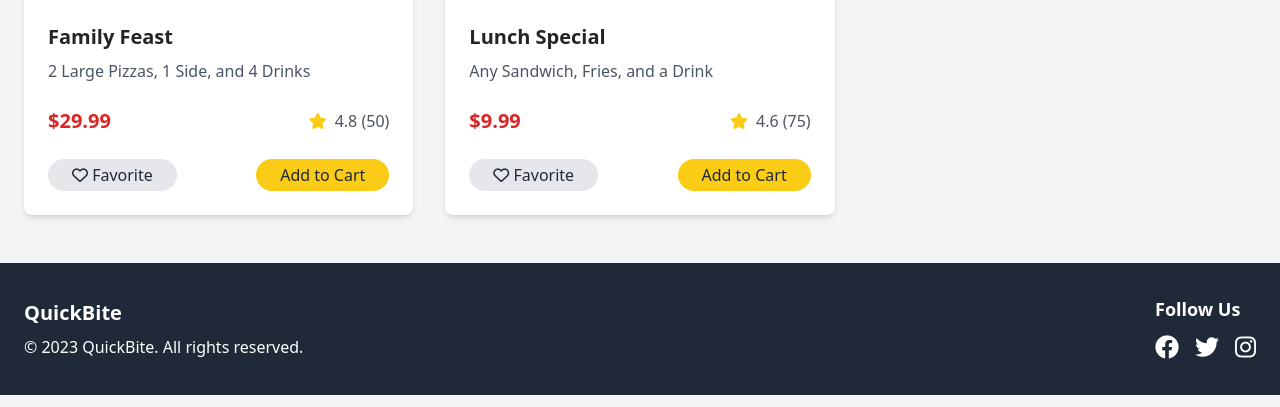
After one commit to SulemanAwais/FastFoodHub-Django, a Django app: page /special-deals/ in a window 1280 px wide. The commit adds this page. Shown: the part 393-800 px from the top of the page. Run offline with Django 5.2, Linux system fonts and the light colour scheme; some libraries are stand-ins or nearby versions.

Commit message:
🛠️ Add class-based views for special deals pages

```diff
--- a/fast_food_website/core/templates/core/base.html
+++ b/fast_food_website/core/templates/core/base.html
@@ -18,12 +18,12 @@
 <body class="bg-gray-100">
     <header class="bg-red-600 text-white py-4 shadow-md">
         <div class="container mx-auto px-4 flex justify-between items-center">
-            <a href="index.html" class="text-2xl font-bold">QuickBite</a>
+            <a href="{% url 'landing_page' %}" class="text-2xl font-bold">QuickBite</a>
             <nav>
                 <ul class="flex space-x-4">
-                    <li><a href="index.html" class="hover:text-yellow-300">Home</a></li>
-                    <li><a href="menu.html" class="hover:text-yellow-300">Menu</a></li>
-                    <li><a href="deals.html" class="hover:text-yellow-300">Special Deals</a></li>
+                    <li><a href="{% url 'landing_page' %}" class="hover:text-yellow-300">Home</a></li>
+                    <li><a href="{% url 'menu' %}" class="hover:text-yellow-300">Menu</a></li>
+                    <li><a href="{% url 'special_deals' %}" class="hover:text-yellow-300">Special Deals</a></li>
                     <li><a href="about.html" class="hover:text-yellow-300">About</a></li>
                     <li><a href="cart.html" class="hover:text-yellow-300"><i class="fas fa-shopping-cart"></i> Cart</a></li>
                 </ul>
--- a/fast_food_website/core/templates/core/landing_page.html
+++ b/fast_food_website/core/templates/core/landing_page.html
@@ -7,7 +7,7 @@
             <h1 class="text-4xl font-bold text-center mb-8">Welcome to QuickBite</h1>
             <p class="text-xl text-center mb-8">Delicious fast food delivered to your doorstep!</p>
             <div class="text-center">
-                <a href="menu.html" class="bg-red-600 text-white py-2 px-6 rounded-full text-lg font-semibold hover:bg-red-700 transition duration-300">Order Now</a>
+                <a href="{% url 'menu' %}" class="bg-red-600 text-white py-2 px-6 rounded-full text-lg font-semibold hover:bg-red-700 transition duration-300">Order Now</a>
             </div>
         </div>
     </section>
--- /dev/null
+++ b/fast_food_website/core/templates/core/special_deals.html
@@ -0,0 +1,55 @@
+{% extends 'core/base.html' %}
+
+{% block content %}
+<main>
+    <section class="py-12">
+        <div class="container mx-auto px-4">
+            <h1 class="text-4xl font-bold text-center mb-8">Special Deals</h1>
+            <div class="grid grid-cols-1 md:grid-cols-2 lg:grid-cols-3 gap-8">
+                <!-- Deal 1 -->
+                <div class="bg-white rounded-lg shadow-md overflow-hidden food-card">
+                    <img src="/placeholder.svg?height=200&width=400" alt="Family Feast" class="w-full h-48 object-cover">
+                    <div class="p-4">
+                        <h3 class="text-xl font-semibold mb-2">Family Feast</h3>
+                        <p class="text-gray-600 mb-4">2 Large Pizzas, 1 Side, and 4 Drinks</p>
+                        <div class="flex justify-between items-center mb-4">
+                            <span class="text-xl font-bold text-red-600">$29.99</span>
+                            <div class="flex items-center">
+                                <button class="text-yellow-400 hover:text-yellow-500 mr-2"><i class="fas fa-star"></i></button>
+                                <span class="text-gray-600">4.8 (50)</span>
+                            </div>
+                        </div>
+                        <div class="flex justify-between items-center">
+                            <button class="bg-gray-200 text-gray-800 py-1 px-4 rounded-full hover:bg-gray-300 transition duration-300"><i class="far fa-heart"></i> Favorite</button>
+                            <button class="bg-yellow-400 text-gray-800 py-1 px-4 rounded-full hover:bg-yellow-500 transition duration-300">Add to Cart</button>
+                        </div>
+                    </div>
+                </div>
+
+                <!-- Deal 2 -->
+                <div class="bg-white rounded-lg shadow-md overflow-hidden food-card">
+                    <img src="/placeholder.svg?height=200&width=400" alt="Lunch Special" class="w-full h-48 object-cover">
+                    <div class="p-4">
+                        <h3 class="text-xl font-semibold mb-2">Lunch Special</h3>
+                        <p class="text-gray-600 mb-4">Any Sandwich, Fries, and a Drink</p>
+                        <div class="flex justify-between items-center mb-4">
+                            <span class="text-xl font-bold text-red-600">$9.99</span>
+                            <div class="flex items-center">
+                                <button class="text-yellow-400 hover:text-yellow-500 mr-2"><i class="fas fa-star"></i></button>
+                                <span class="text-gray-600">4.6 (75)</span>
+                            </div>
+                        </div>
+                        <div class="flex justify-between items-center">
+                            <button class="bg-gray-200 text-gray-800 py-1 px-4 rounded-full hover:bg-gray-300 transition duration-300"><i class="far fa-heart"></i> Favorite</button>
+                            <button class="bg-yellow-400 text-gray-800 py-1 px-4 rounded-full hover:bg-yellow-500 transition duration-300">Add to Cart</button>
+                        </div>
+                    </div>
+                </div>
+
+                <!-- Add more deals here -->
+
+            </div>
+        </div>
+    </section>
+</main>
+{% endblock %}
--- a/fast_food_website/core/urls.py
+++ b/fast_food_website/core/urls.py
@@ -1,7 +1,8 @@
 from django.urls import path
-from . import views
+from .views import *
 
 urlpatterns = [
     path('', LandingPageView.as_view(), name='landing_page'),
     path('menu/', MenuPageView.as_view(), name='menu'),
+    path('special-deals/', SpecialDealsPageView.as_view(), name='special_deals'),
 ]
--- a/fast_food_website/core/views.py
+++ b/fast_food_website/core/views.py
@@ -12,3 +12,7 @@ class LandingPageView(TemplateView):
 
 class MenuPageView(TemplateView):
     template_name = 'core/menu.html'
+
+
+class SpecialDealsPageView(TemplateView):
+    template_name = 'core/special_deals.html'
```
